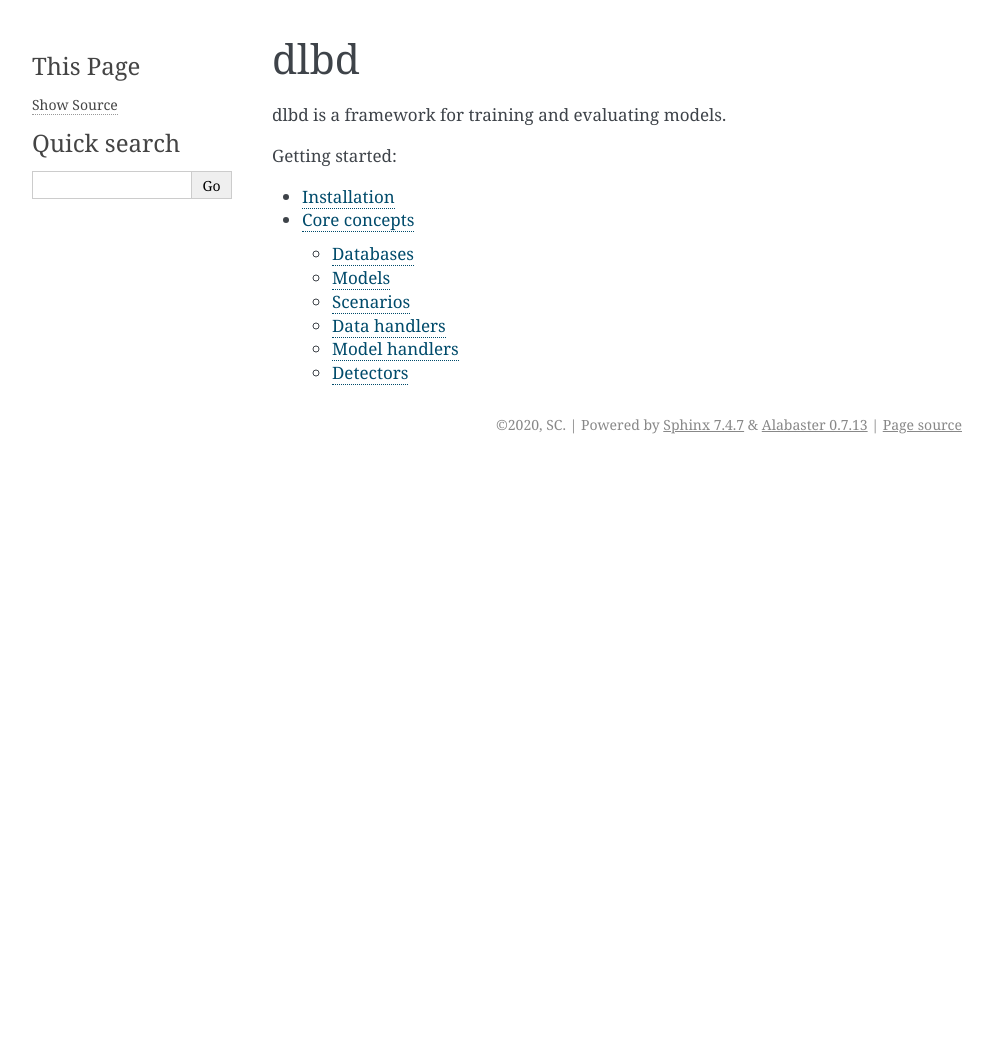
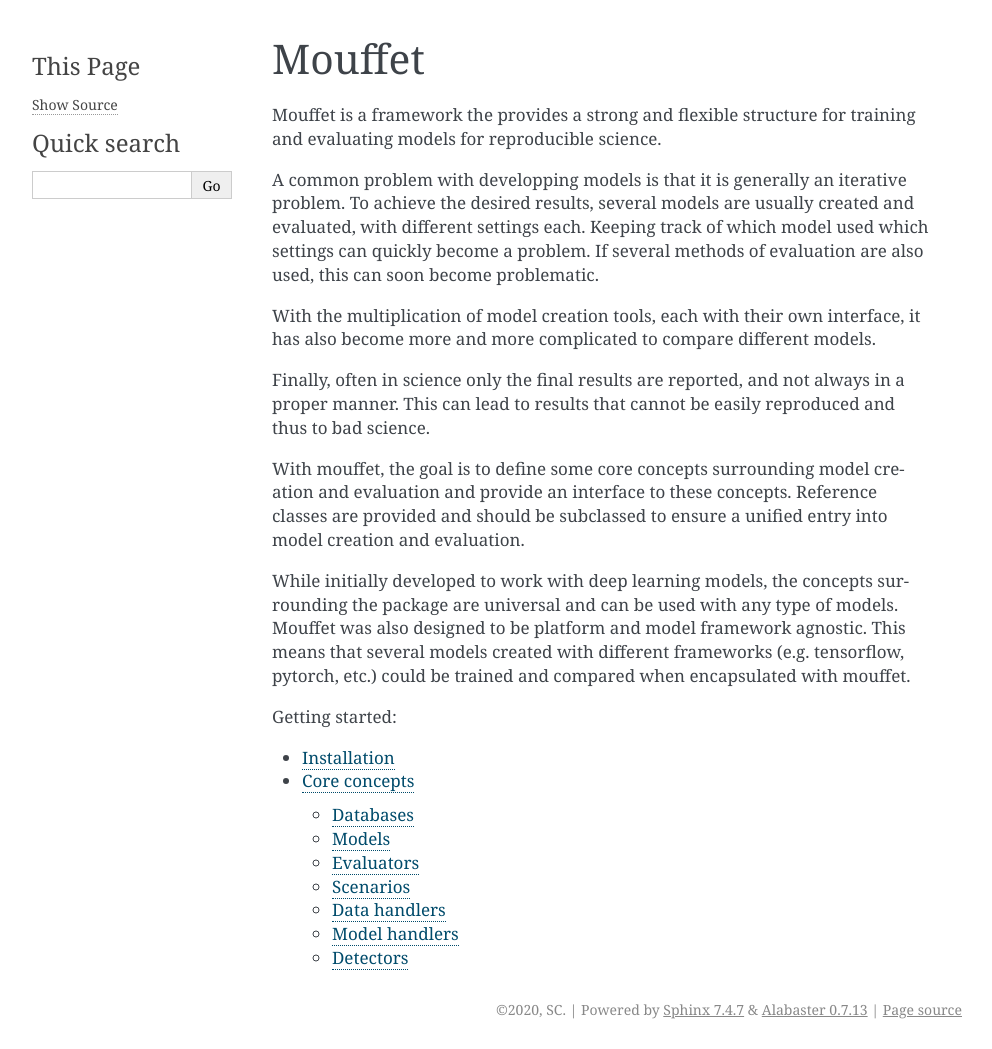
Before and after one commit to Vin985/MOUFFET, a Sphinx documentation site: the page built from docs/index.rst, in a window 1280 px wide. Shown: the whole page, without its empty margins (148-1140 px from the left). Built offline with Sphinx 7.4.7, drawn with Linux system fonts in a browser that asks for light colours; before the commit the page ends 900 px from its top, so only the background shows below that.

Commit message:
doc update

```diff
--- a/docs/index.rst
+++ b/docs/index.rst
@@ -3,11 +3,32 @@
    You can adapt this file completely to your liking, but it should at least
    contain the root `toctree` directive.
 
-****
-dlbd
-****
+********
+Mouffet
+********
 
-dlbd is a framework for training and evaluating models.
+Mouffet is a framework the provides a strong and flexible structure for training and evaluating
+models for reproducible science.
+
+A common problem with developping models is that it is generally an iterative problem. To achieve
+the desired results, several models are usually created and evaluated, with different settings each.
+Keeping track of which model used which settings can quickly become a problem. If several methods
+of evaluation are also used, this can soon become problematic.
+
+With the multiplication of model creation tools, each with their own interface, it has also become
+more and more complicated to compare different models.
+
+Finally, often in science only the final results are reported, and not always in a
+proper manner. This can lead to results that cannot be easily reproduced and thus to bad science.
+
+With mouffet, the goal is to define some core concepts surrounding model creation and evaluation
+and provide an interface to these concepts. Reference classes are provided and should be subclassed
+to ensure a unified entry into model creation and evaluation.
+
+While initially developed to work with deep learning models, the concepts surrounding the package
+are universal and can be used with any type of models. Mouffet was also designed to be platform
+and model framework agnostic. This means that several models created with different frameworks
+(e.g. tensorflow, pytorch, etc.) could be trained and compared when encapsulated with mouffet.
 
 .. toctree::
    :maxdepth: 2
```
Also changed, not shown: docs/core_concepts.rst (+22 -0 lines), docs/data_handler.rst (added), docs/databases.rst (added), 1 other file.
